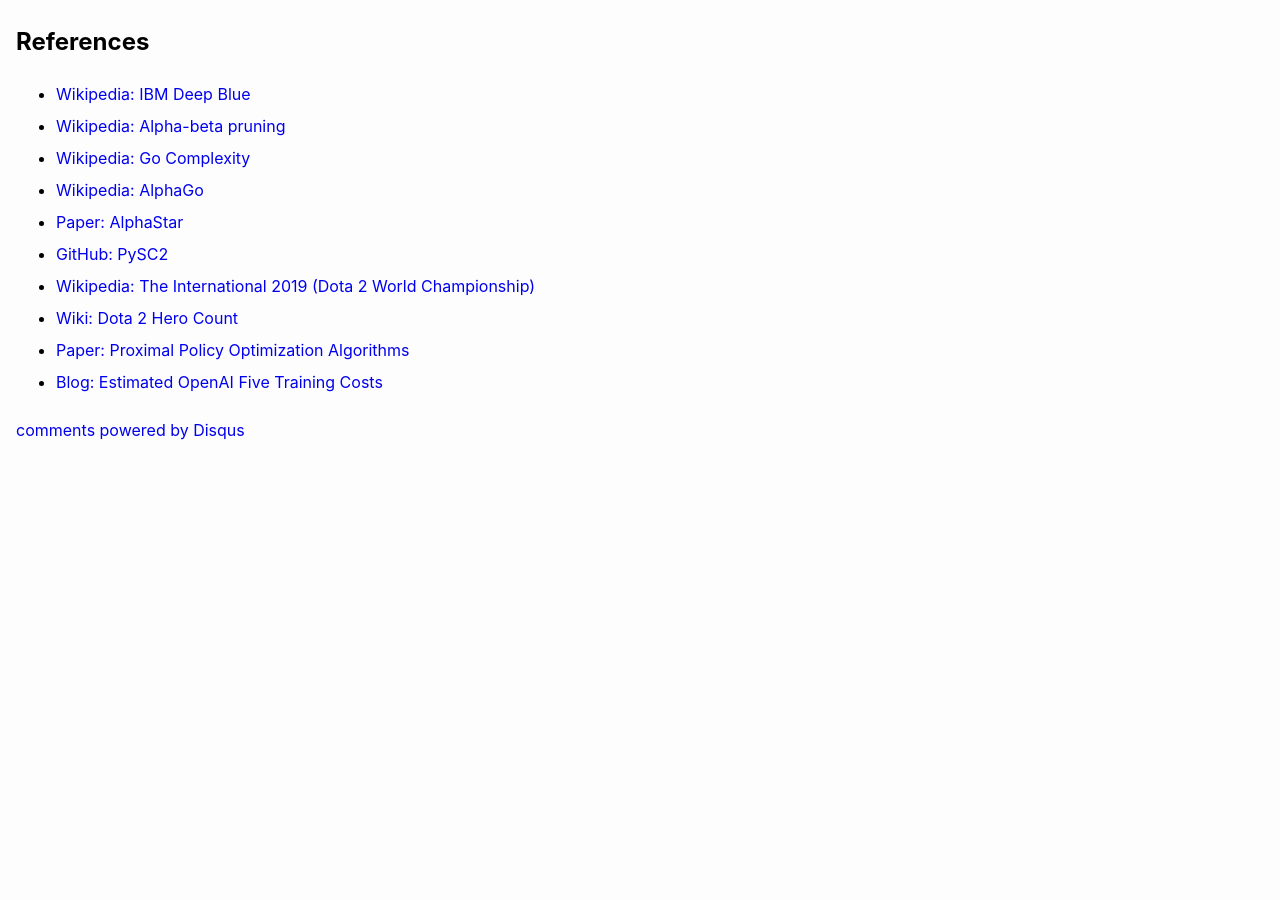
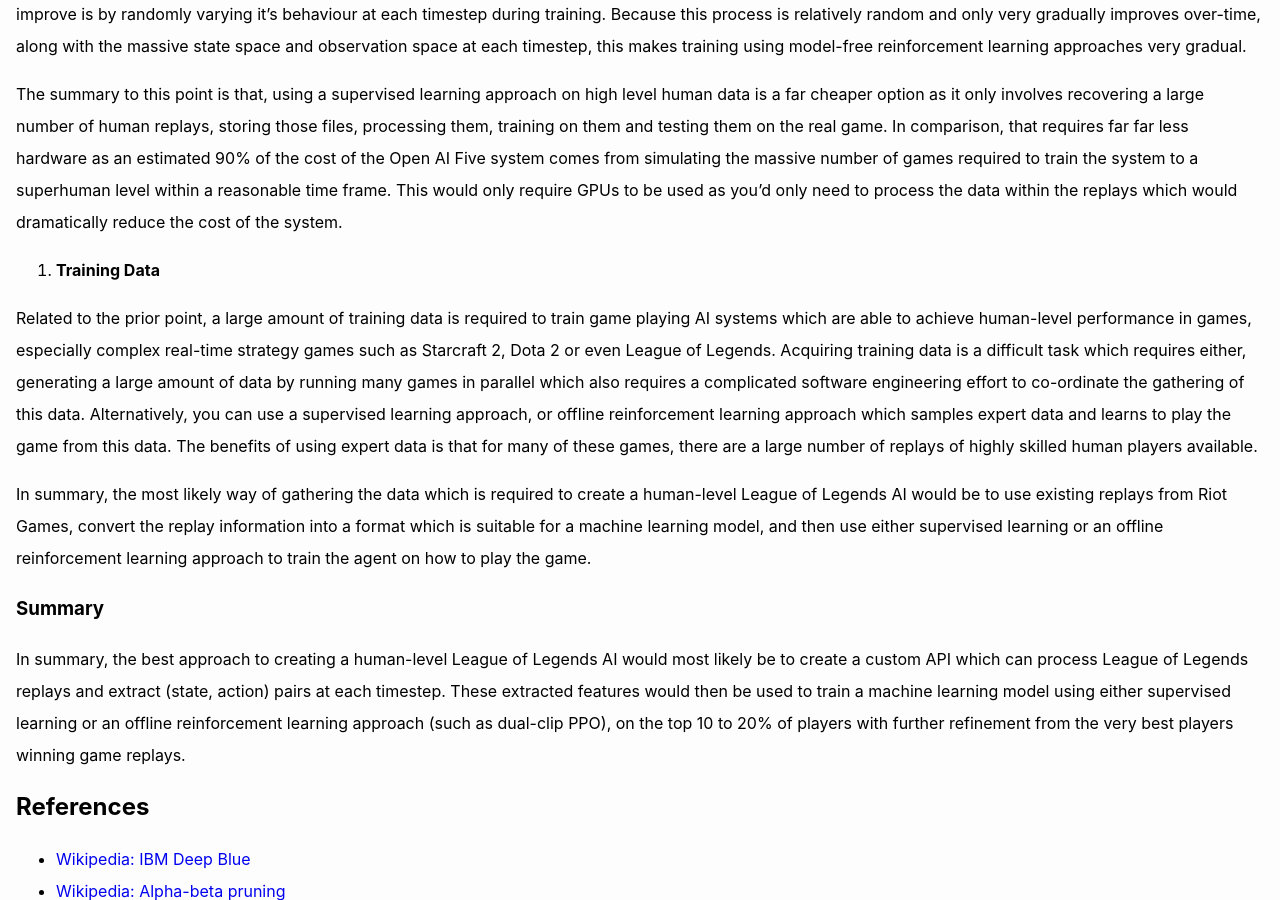
Before and after one commit to MiscellaneousStuff/miscellaneousstuff.github.io, a Jekyll site: the page built from _posts/2021-09-02-tlol-human-level-in-league-of-legends-using-deep-learning.markdown, in a window 1280 px wide and 900 px high, scrolled down 4234 px. Built offline with Jekyll 4.4.1, drawn with Linux system fonts in a browser that asks for light colours; comment, search, counter and statistics services are not loaded; before the commit the page ends 4696 px from its top, so only the background shows below that; some of the changed text lies outside the part shown.

Commit message:
tlol 1 intro, tlol 2 training cost, summary, intro

```diff
--- a/_posts/2021-09-02-tlol-human-level-in-league-of-legends-using-deep-learning.markdown
+++ b/_posts/2021-09-02-tlol-human-level-in-league-of-legends-using-deep-learning.markdown
@@ -13,6 +13,15 @@
 
 * TOC
 {:toc}
+
+## Introduction
+
+This post reviews existing approaches to creating game playing AIs which
+have evolved in complexity over time as the complexity of the games which
+have been tackled as increased. The approaches are than analysed and
+the key strengths and weaknesses as they apply to creating a human-level
+League of Legends AI are outlined with a summary of how previous approaches
+can inform the development of a League of Legends AI.
 
 ## Problem Analysis
 
@@ -198,6 +207,34 @@
   would only require GPUs to be used as you'd only need to process the data within the replays
   which would dramatically reduce the cost of the system.
 
+3. **Training Data**
+
+  Related to the prior point, a large amount of training data is required to train game
+  playing AI systems which are able to achieve human-level performance in games, especially
+  complex real-time strategy games such as Starcraft 2, Dota 2 or even League of Legends.
+  Acquiring training data is a difficult task which requires either, generating a large
+  amount of data by running many games in parallel which also requires a complicated
+  software engineering effort to co-ordinate the gathering of this data. Alternatively,
+  you can use a supervised learning approach, or offline reinforcement learning approach
+  which samples expert data and learns to play the game from this data. The benefits of
+  using expert data is that for many of these games, there are a large number of replays
+  of highly skilled human players available.
+
+  In summary, the most likely way of gathering the data which is required to create a
+  human-level League of Legends AI would be to use existing replays from Riot Games,
+  convert the replay information into a format which is suitable for a machine learning
+  model, and then use either supervised learning or an offline reinforcement learning
+  approach to train the agent on how to play the game.
+
+### Summary
+In summary, the best approach to creating a human-level League of Legends AI would most
+likely be to create a custom API which can process League of Legends replays and extract
+(state, action) pairs at each timestep. These extracted features would then be used to
+train a machine learning model using either supervised learning or an offline reinforcement
+learning approach (such as dual-clip PPO), on the top 10 to 20% of players with further
+refinement from the very best players winning game replays.
+
+
 ## References
 - [Wikipedia: IBM Deep Blue](https://en.wikipedia.org/wiki/Deep_Blue_(chess_computer))
 - [Wikipedia: Alpha-beta pruning](https://en.wikipedia.org/wiki/Alpha%E2%80%93beta_pruning)
```
Also changed, not shown: _posts/2021-09-01-tlol-human-level-in-league-of-legends-using-deep-learning.markdown (+8 -0 lines).
